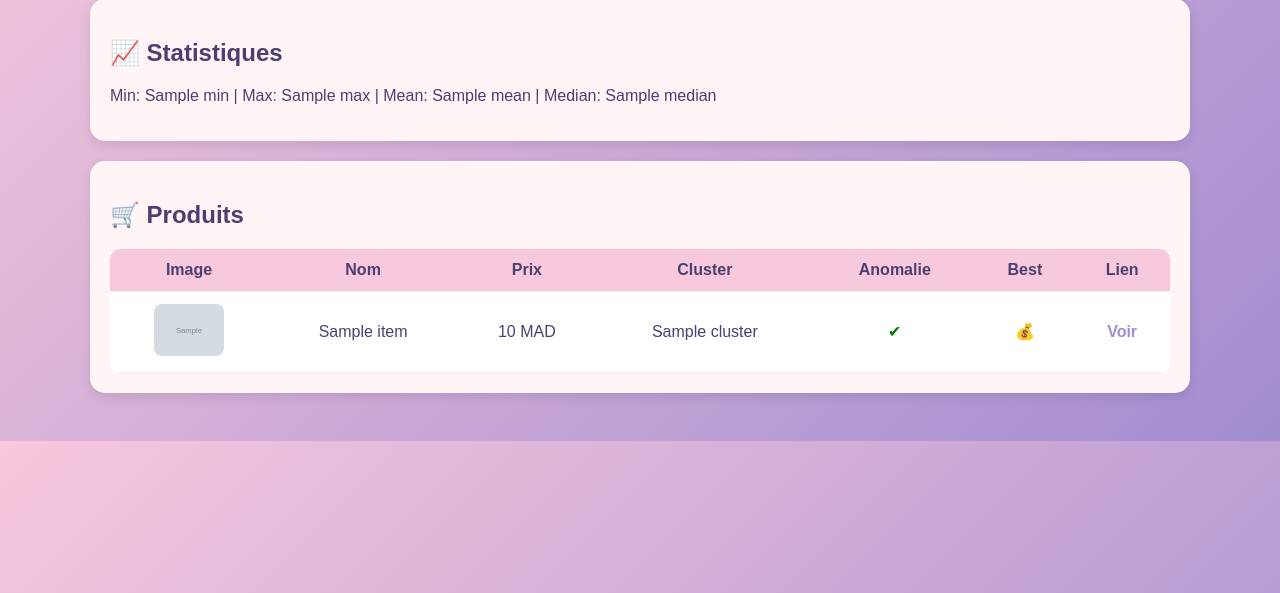
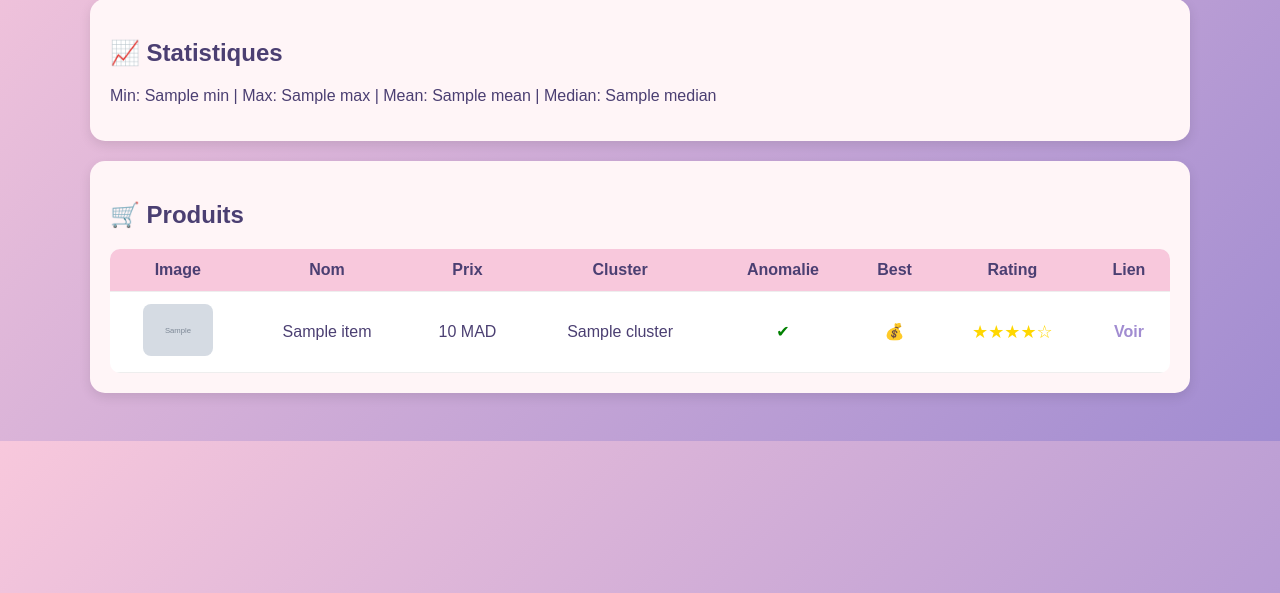
Before and after one commit to HalimaMTH/Projet_Data_Mining, a Django app: template projet_data_mining/backend/app/templates/index.html in a window 1280 px wide. Shown: the part 207-800 px from the top of the page. Run offline with Django 4.2, Linux system fonts and the light colour scheme; the template is opened without the code that fills it: most values are stand-ins (such as "Sample title", 1, 10 or a date in 2020); grey boxes marked "Sample" are stand-in pictures.

Commit message:
affichage de rating des produit ,update scraping and frontend

```diff
--- a/projet_data_mining/backend/app/templates/index.html
+++ b/projet_data_mining/backend/app/templates/index.html
@@ -5,6 +5,9 @@
     <title>Data Mining Dashboard</title>
 
     <style>
+        /* =========================
+           STYLE GLOBAL
+        ========================= */
         body {
             font-family: Arial, sans-serif;
             background: linear-gradient(135deg, #f8c8dc, #a18cd1);
@@ -21,6 +24,9 @@
             margin: auto;
         }
 
+        /* =========================
+           CARDS (boîtes)
+        ========================= */
         .card {
             background: #fff5f7;
             padding: 20px;
@@ -29,6 +35,9 @@
             box-shadow: 0 4px 12px rgba(0,0,0,0.1);
         }
 
+        /* =========================
+           INPUT + BUTTON
+        ========================= */
         input {
             padding: 10px;
             border-radius: 8px;
@@ -48,6 +57,9 @@
             background: #a61e5c;
         }
 
+        /* =========================
+           TABLE
+        ========================= */
         table {
             width: 100%;
             background: white;
@@ -75,6 +87,9 @@
             border-radius: 8px;
         }
 
+        /* =========================
+           COULEURS
+        ========================= */
         .best {
             color: #d63384;
             font-weight: bold;
@@ -100,6 +115,14 @@
             font-weight: bold;
         }
 
+        /* =========================
+           STARS
+        ========================= */
+        .stars {
+            color: gold;
+            font-size: 18px;
+        }
+
     </style>
 </head>
 
@@ -107,9 +130,14 @@
 
 <div class="container">
 
+    <!-- =========================
+         TITRE
+    ========================= -->
     <h1>📊 Data Mining Dashboard</h1>
 
-    <!-- SEARCH -->
+    <!-- =========================
+         BARRE DE RECHERCHE
+    ========================= -->
     <div class="card">
         <form method="GET">
             <input type="text" name="q" placeholder="Rechercher un produit..." value="{{ query }}">
@@ -117,14 +145,18 @@
         </form>
     </div>
 
-    <!-- ERROR -->
+    <!-- =========================
+         MESSAGE D'ERREUR
+    ========================= -->
     {% if error %}
     <div class="card">
         <p class="error">{{ error }}</p>
     </div>
     {% endif %}
 
-    <!-- STATS -->
+    <!-- =========================
+         STATISTIQUES
+    ========================= -->
     {% if stats %}
     <div class="card">
         <h2>📈 Statistiques</h2>
@@ -137,12 +169,16 @@
     </div>
     {% endif %}
 
-    <!-- TABLE -->
+    <!-- =========================
+         TABLE DES PRODUITS
+    ========================= -->
     {% if data %}
     <div class="card">
         <h2>🛒 Produits</h2>
 
         <table>
+
+            <!-- HEADER -->
             <tr>
                 <th>Image</th>
                 <th>Nom</th>
@@ -150,9 +186,11 @@
                 <th>Cluster</th>
                 <th>Anomalie</th>
                 <th>Best</th>
+                <th>Rating</th>
                 <th>Lien</th>
             </tr>
 
+            <!-- LOOP PRODUITS -->
             {% for item in data %}
             <tr>
 
@@ -165,16 +203,16 @@
                     {% endif %}
                 </td>
 
-                <!-- NAME -->
+                <!-- NOM -->
                 <td>{{ item.name }}</td>
 
-                <!-- PRICE -->
+                <!-- PRIX -->
                 <td>{{ item.price_mad }} MAD</td>
 
                 <!-- CLUSTER -->
                 <td>{{ item.cluster }}</td>
 
-                <!-- ANOMALY -->
+                <!-- ANOMALIE -->
                 <td>
                     {% if item.anomaly == -1 %}
                         <span class="anomaly">⚠️</span>
@@ -183,7 +221,7 @@
                     {% endif %}
                 </td>
 
-                <!-- BEST -->
+                <!-- BEST PRICE -->
                 <td>
                     {% if item.best_price %}
                         <span class="best">💰</span>
@@ -192,7 +230,24 @@
                     {% endif %}
                 </td>
 
-                <!-- LINK -->
+                <!-- RATING -->
+                <td class="stars">
+                    {% if item.rating == 1 %}
+                        ★☆☆☆☆
+                    {% elif item.rating == 2 %}
+                        ★★☆☆☆
+                    {% elif item.rating == 3 %}
+                        ★★★☆☆
+                    {% elif item.rating == 4 %}
+                        ★★★★☆
+                    {% elif item.rating == 5 %}
+                        ★★★★★
+                    {% else %}
+                        -
+                    {% endif %}
+                </td>
+
+                <!-- LIEN -->
                 <td>
                     <a href="{{ item.link }}" target="_blank">Voir</a>
                 </td>
```
Also changed, not shown: projet_data_mining/backend/app/services/scraping.py (+22 -23 lines).
